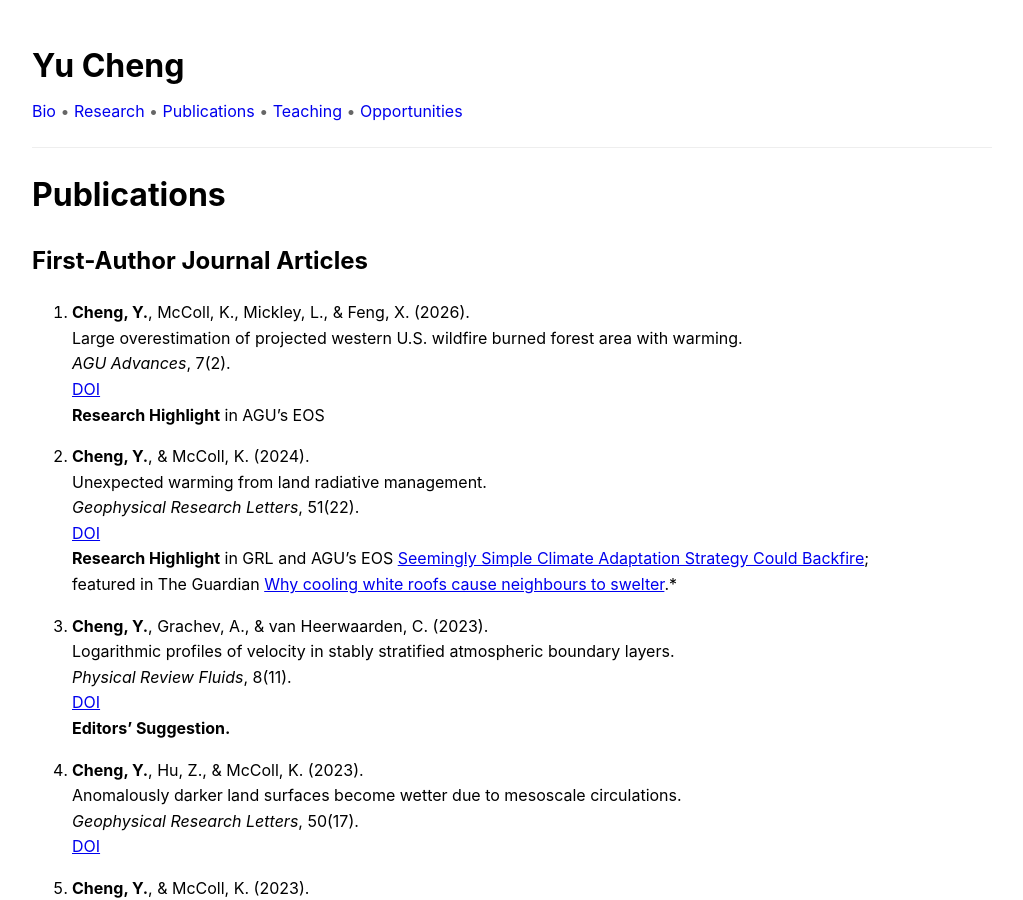
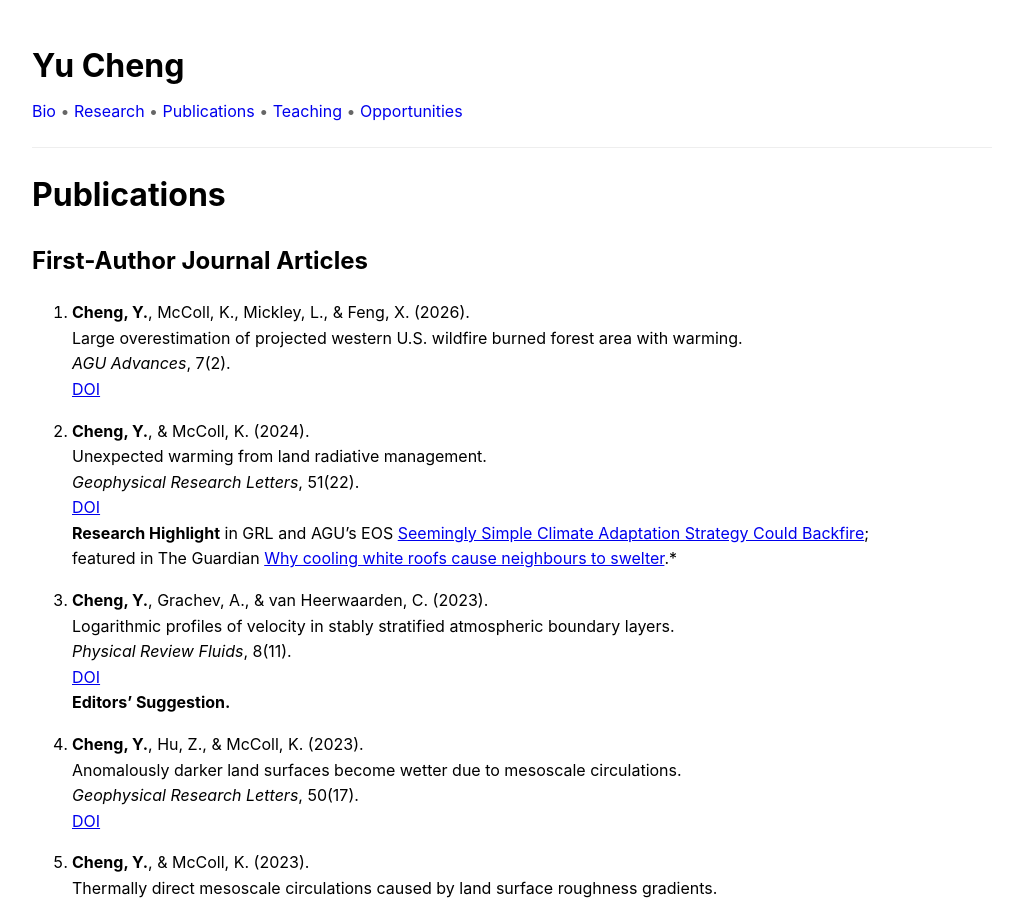
Before and after one commit to yc2965/yc2965.github.io, a Jekyll site: the page built from publications.md, in a window 1280 px wide and 900 px high. Shown: the whole window, without its empty margins (128-1151 px from the left). Built offline with Jekyll 4.4.1, drawn with Linux system fonts in a browser that asks for light colours.

Commit message:
Update publications.md

```diff
--- a/publications.md
+++ b/publications.md
@@ -11,7 +11,6 @@ title: Publications
    Large overestimation of projected western U.S. wildfire burned forest area with warming.
    *AGU Advances*, 7(2).
    [DOI](https://doi.org/10.1029/2026AV002350)
-   **Research Highlight** in AGU’s EOS
 
 1. **Cheng, Y.**, & McColl, K. (2024).
    Unexpected warming from land radiative management.
```
